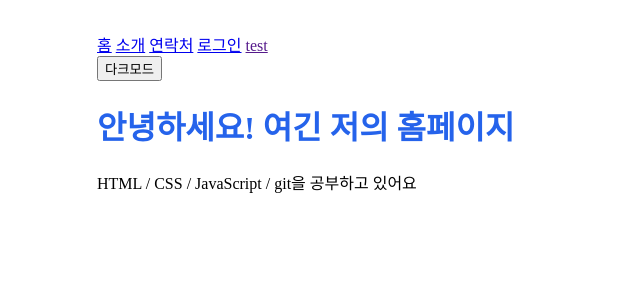
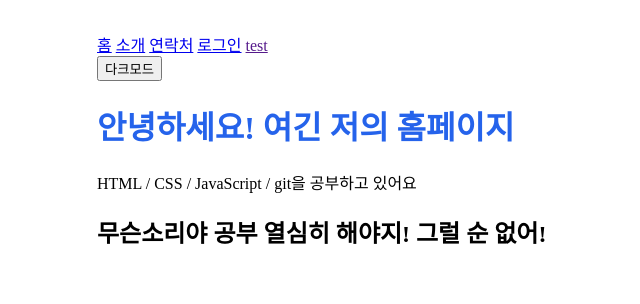
Before and after one commit to happang0815/gittest, a plain HTML site: page index.html in a window 1280 px wide. Shown: the whole page, without its empty margins (143-783 px from the left). Drawn offline with Linux system fonts and the light colour scheme.

Commit message:
메시지 작성

```diff
--- a/index.html
+++ b/index.html
@@ -17,6 +17,7 @@
     <button id="theme-toggle">다크모드</button>
     <h1>안녕하세요! 여긴 저의 홈페이지</h1>
     <p>HTML / CSS / JavaScript / git을 공부하고 있어요</p>
+    <h2>무슨소리야 공부 열심히 해야지! 그럴 순 없어!</h2>
     <script src="js/main.js"></script>
   </body>
 </html>
```
